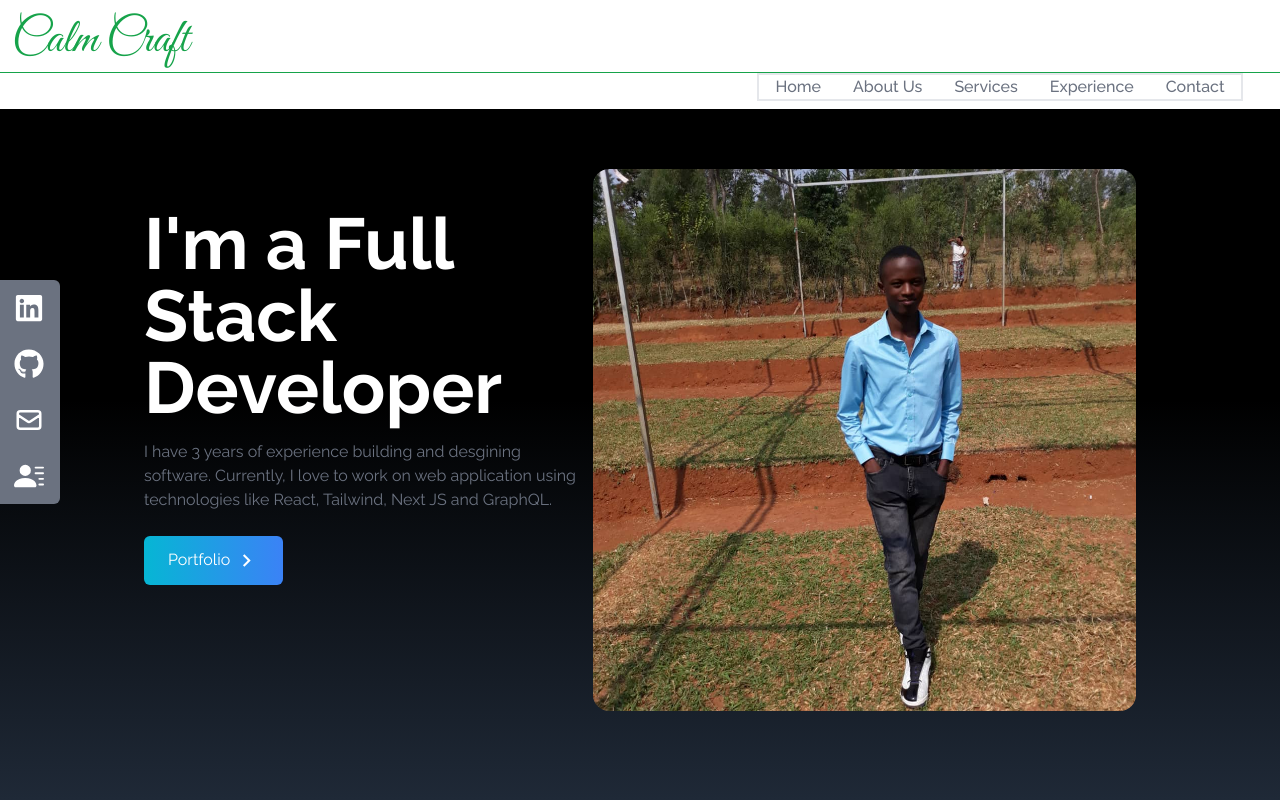
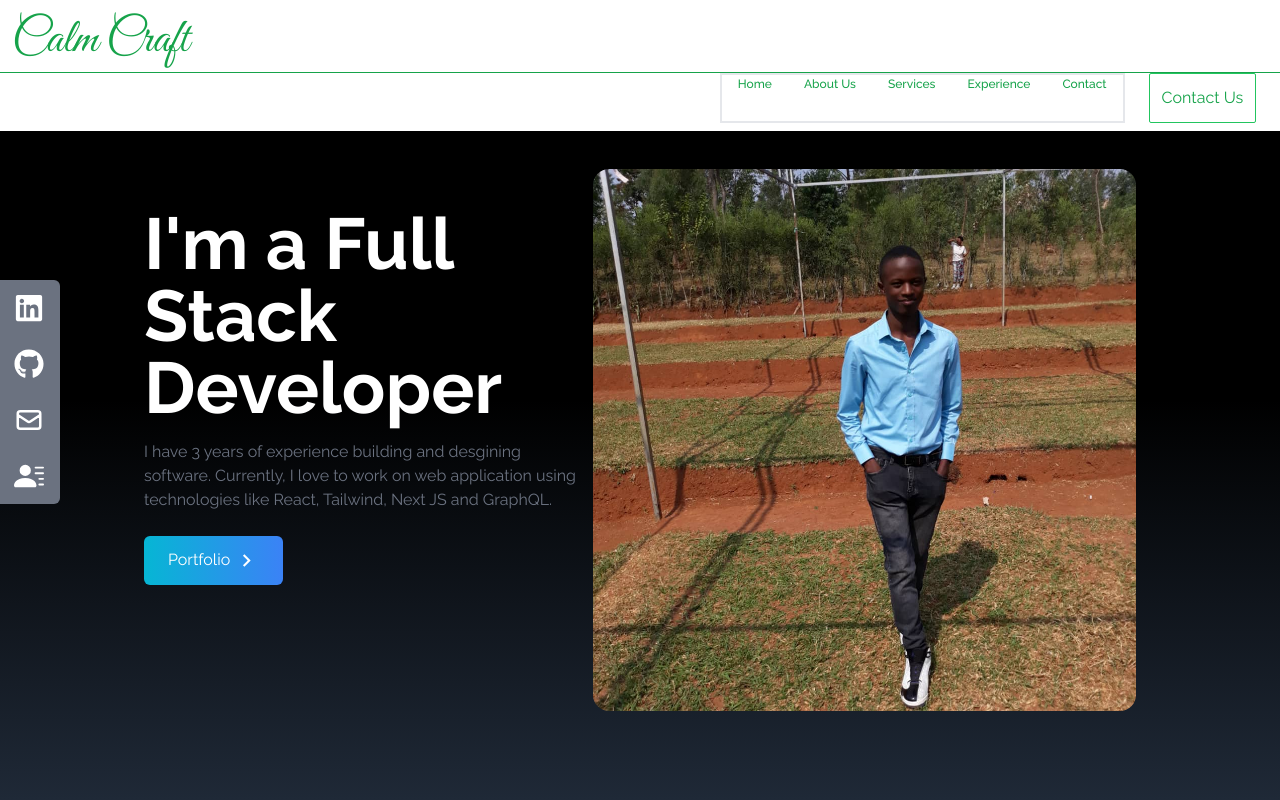
Before and after one commit to heritierbagumire/calm-craft, a React (Create React App) app: page / in a window 1280 px wide. Shown: the top 800 px of the page. Built offline with nearby package versions, Linux system fonts and the light colour scheme.

Commit message:
adjusting sizes of the nav

```diff
--- a/src/components/NavBar.jsx
+++ b/src/components/NavBar.jsx
@@ -40,12 +40,12 @@ const NavBar = () => {
           Calm Craft
         </h1>
       </div>
-      <div className="-mr-[60%]">
+      <div className="-mr-[60%] md:flex gap-x-6 pr-6">
         <ul className="hidden md:flex  md:border-2">
           {links.map(({ id, link, title }) => (
             <li
               key={id}
-              className="px-4 cursor-pointer capitalize font-medium text-gray-500 hover:scale-105 duration-200"
+              className="px-4 cursor-pointer capitalize font-medium text-green-600 text-[12px] hover:scale-105 duration-200"
             >
               <Link to={link} smooth duration={500}>
                 {title}
@@ -53,6 +53,7 @@ const NavBar = () => {
             </li>
           ))}
         </ul>
+        <button className="rounded-sm border-green-500 border  text-green-600 px-3 py-3">Contact Us</button>
       </div>
 
       <div
```
